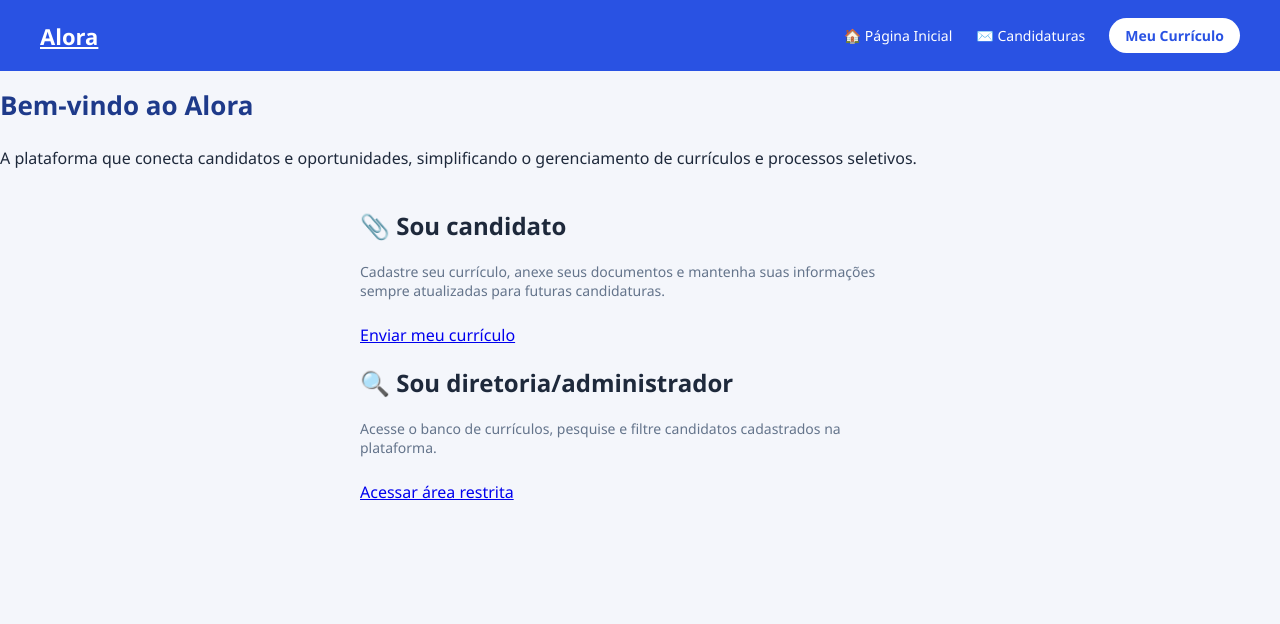
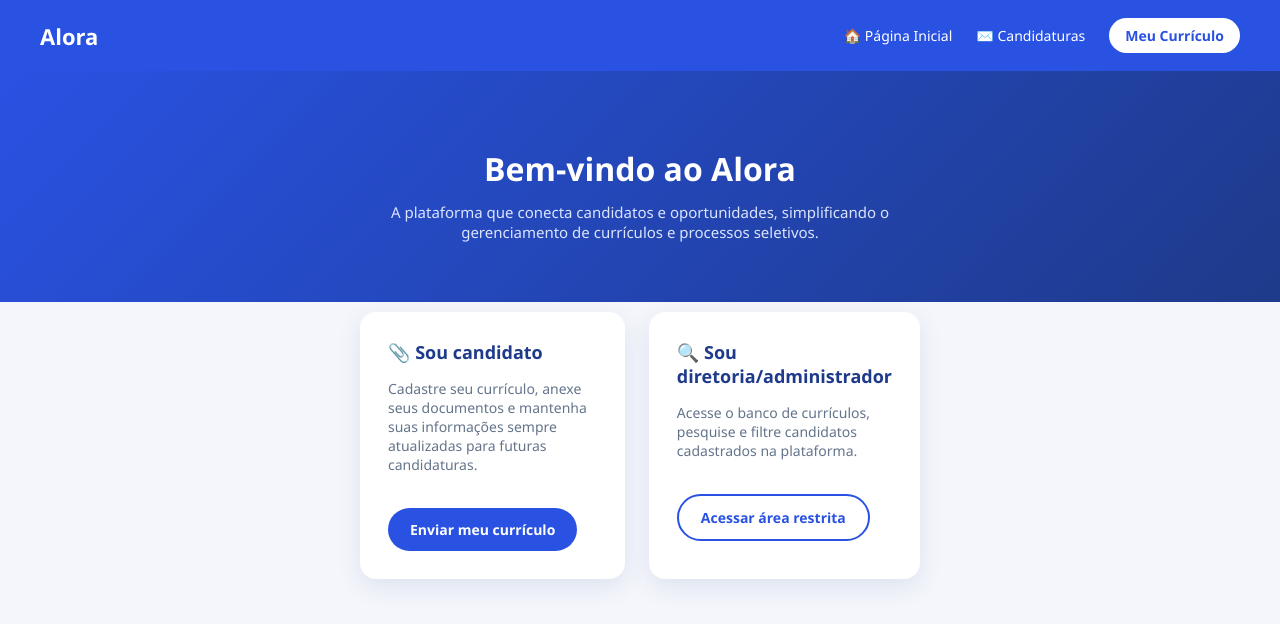
Before and after one commit to anoonxxz/alora-site, a website: page home.html in a window 1280 px wide. Drawn offline with Linux system fonts and the light colour scheme.

Commit message:
Atualizando o css.

```diff
--- a/estilo.css
+++ b/estilo.css
@@ -321,3 +321,88 @@ button:hover {
     font-size: 16px;
   }
 }
+
+.navbar .logo {
+  text-decoration: none;
+}
+
+.hero {
+  background: linear-gradient(135deg, #2952e3, #1e3a8a);
+  color: white;
+  text-align: center;
+  padding: 60px 20px;
+}
+
+.hero h1 {
+  color: white;
+  font-size: 32px;
+  margin-bottom: 12px;
+}
+
+.hero p {
+  font-size: 15px;
+  color: #dbe4ff;
+  max-width: 500px;
+  margin: 0 auto;
+}
+
+.feature-cards {
+  display: flex;
+  gap: 24px;
+  margin-top: -30px;
+}
+
+.feature-card {
+  background: white;
+  border-radius: 16px;
+  padding: 28px;
+  flex: 1;
+  box-shadow: 0 8px 24px rgba(30, 58, 138, 0.1);
+}
+
+.feature-card h2 {
+  color: #1e3a8a;
+  font-size: 18px;
+  margin-top: 0;
+}
+
+.botao-card {
+  display: inline-block;
+  margin-top: 10px;
+  background: #2952e3;
+  color: white;
+  text-decoration: none;
+  padding: 12px 22px;
+  border-radius: 999px;
+  font-weight: 600;
+  font-size: 14px;
+}
+
+.botao-card:hover {
+  background: #1e3a8a;
+}
+
+.botao-card-secundario {
+  background: white;
+  color: #2952e3;
+  border: 2px solid #2952e3;
+}
+
+.botao-card-secundario:hover {
+  background: #eef2ff;
+}
+
+@media (max-width: 768px) {
+  .feature-cards {
+    flex-direction: column;
+    margin-top: 20px;
+  }
+
+  .hero {
+    padding: 40px 20px;
+  }
+
+  .hero h1 {
+    font-size: 24px;
+  }
+}
```
